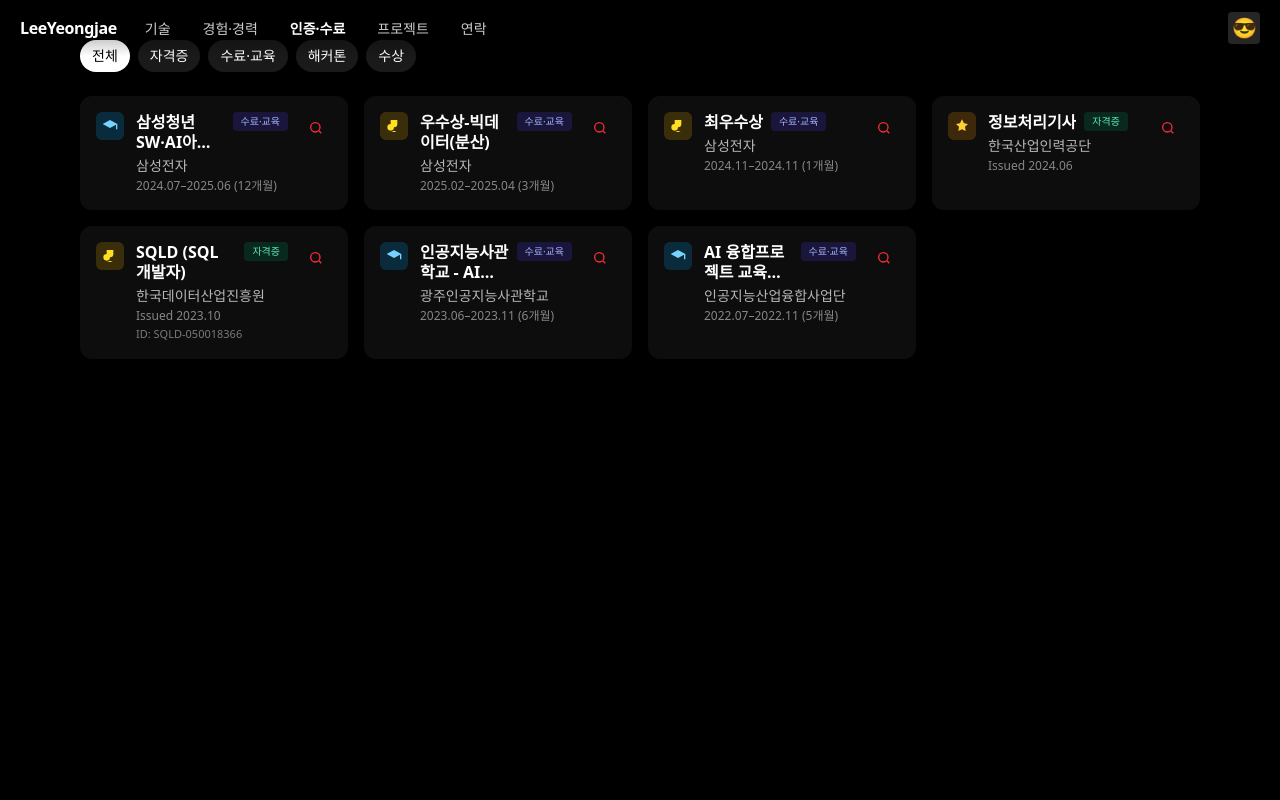
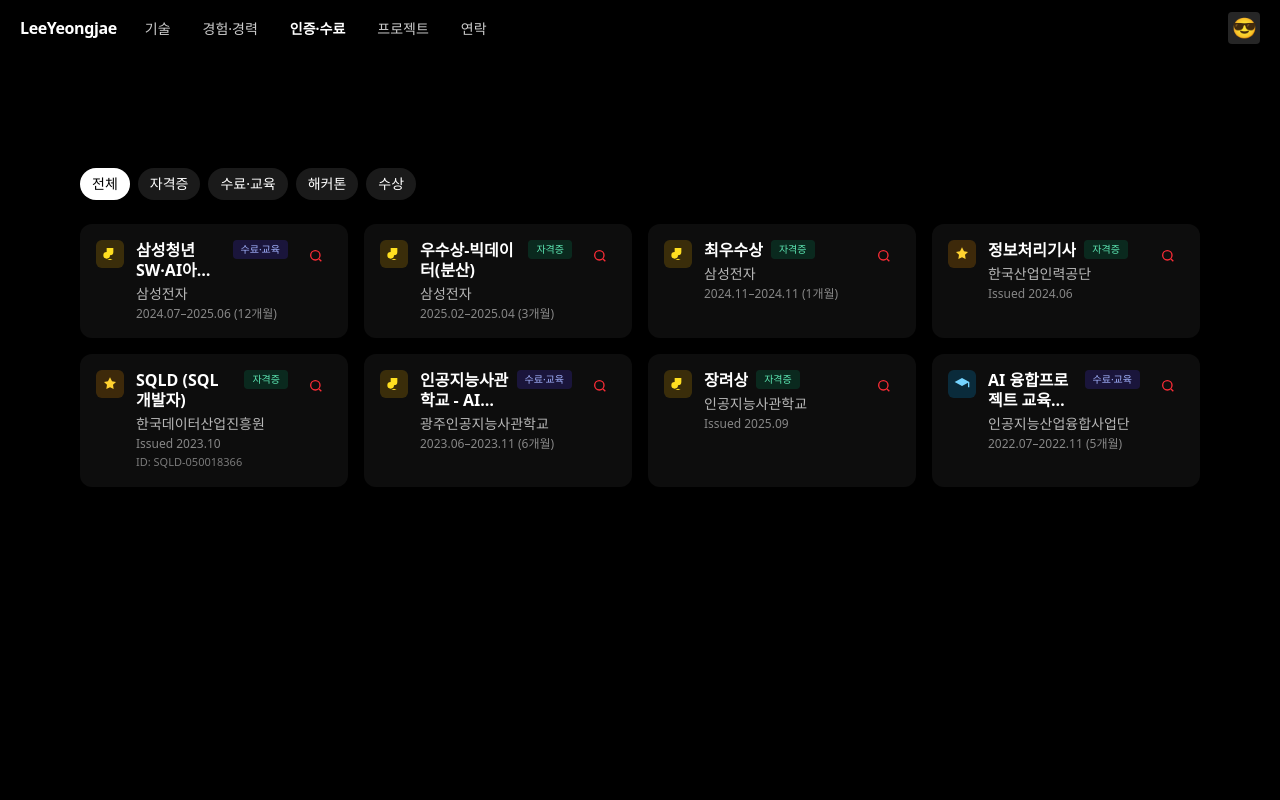
Before and after one commit to yj901010/portfolio, a React (Vite) app in the folder FE/: page /certs in a window 1280 px wide. Shown: the top 800 px of the page. Built offline with nearby package versions, Linux system fonts and the light colour scheme.

Commit message:
fix: 인증 수료 수정

```diff
--- a/FE/src/assets/certs.ts
+++ b/FE/src/assets/certs.ts
@@ -11,14 +11,14 @@
     endDate:   "2025-06-30",
     issueDate: "2025-06-24",
     skills: ["Python", "Spring Boot", "Django", "FastAPI", "CS/알고리즘", "팀 프로젝트"],
-    tags: ["course"],
+    tags: ["award"],
     previewUrl: pub("certs/ssafy.png"),
   },
   {
     id: "ssafy-2",
     title: "우수상-빅데이터(분산)",
     issuer: "삼성전자",
-    category: "course",
+    category: "license",
     startDate: "2025-02-24",
     endDate:   "2025-04-11",
     issueDate: "2025-04-11",
@@ -30,7 +30,7 @@
     id: "ssafy-2",
     title: "최우수상",
     issuer: "삼성전자",
-    category: "course",
+    category: "license",
     startDate: "2024-11-18",
     endDate:   "2024-11-29",
     issueDate: "2024-11-29",
@@ -52,7 +52,6 @@
     issuer: "한국데이터산업진흥원",
     category: "license",
     issueDate: "2023-10-06",
-    tags: ["award"],
     credentialId: "SQLD-050018366",
     previewUrl: pub("certs/sqld.pdf"),
   },
@@ -65,8 +64,18 @@
     endDate:   "2023-11-28",
     issueDate: "2023-11-28",
     skills: ["Java", "Spring Boot", "ML", "RL", "MySQL", "팀 프로젝트"],
-    tags: ["course"],
+    tags: ["award"],
     previewUrl: pub("certs/gwaischool.jpg"),
+  },
+  {
+    id: "ssafy-2",
+    title: "장려상",
+    issuer: "인공지능사관학교",
+    category: "license",
+    issueDate: "2025-09-08",
+    skills: ["Spring Boot", "Java"],
+    tags: ["award"],
+    previewUrl: pub("certs/EncouragementAward.jpg"),
   },
   {
     id: "aiproject-1",
@@ -77,7 +86,6 @@
     endDate:   "2022-11-30",
     issueDate: "2022-11-30",
     skills: ["Android", "AI", "팀 프로젝트"],
-    tags: ["course"],
     previewUrl: pub("certs/aiproject.pdf"),
   },
 ];
--- a/FE/src/pages/Certifications.tsx
+++ b/FE/src/pages/Certifications.tsx
@@ -29,8 +29,8 @@
 
   return (
     <div className="min-h-screen bg-black text-white">
-      <section className="mx-auto max-w-6xl px-4 pt-6 md:pt-8">
-        <div className="flex flex-wrap gap-2">
+      <section className="mx-auto max-w-6xl px-4 pt-24 md:pt-32 lg:pt-36">
+        <div className="mt-2 md:mt-4 flex flex-wrap gap-2">
           {CHIPS.map((c) => (
             <button
               key={c.key}
```
Also changed, not shown: FE/public/certs/EncouragementAward.jpg (added).
